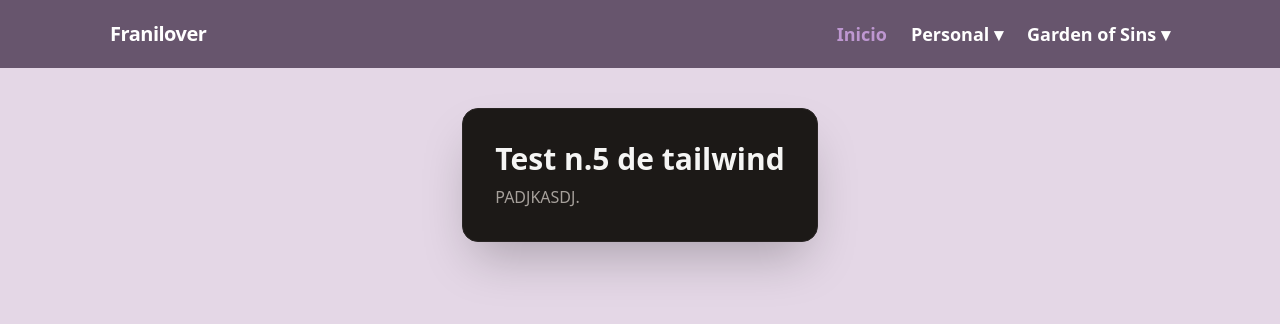
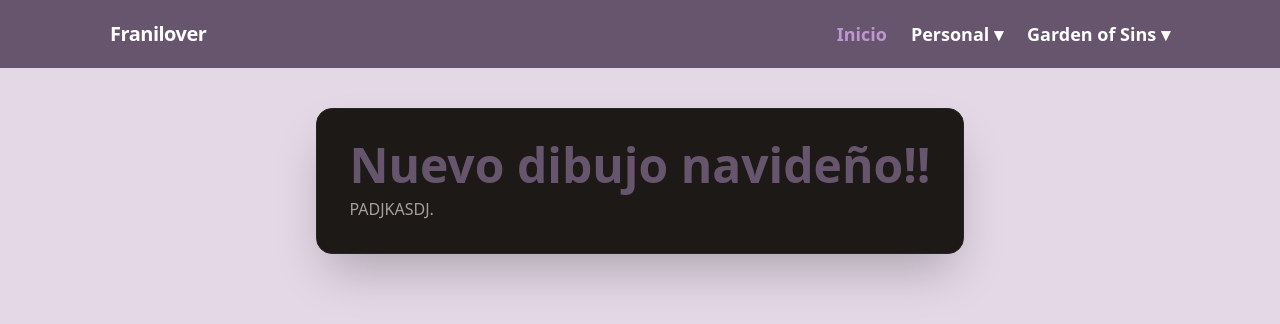
Before and after one commit to BarrioCultural/BarrioCultural.github.io, a Next.js app: page / in a window 1280 px wide. Shown: the top 324 px of the page. Built offline with nearby package versions, Linux system fonts and the light colour scheme.

Commit message:
werertytu

```diff
--- a/src/app/page.js
+++ b/src/app/page.js
@@ -3,7 +3,7 @@ export default function Home() {
     <div className="py-10 flex flex-col items-center justify-center">
       {/* Tu código de prueba de Tailwind o tu diseño de Nexus */}
       <div className="rounded-2xl bg-stone-900 p-8 shadow-2xl border border-stone-800">
-        <h1 className="text-3xl font-bold text-stone-100"> Test n.5 de tailwind</h1>
+        <h1 className="text-5xl font-bold text-center text-primary"> Nuevo dibujo navideño!!</h1>
         <p className="mt-2 text-stone-400">PADJKASDJ.</p>
       </div>
     </div>
```
